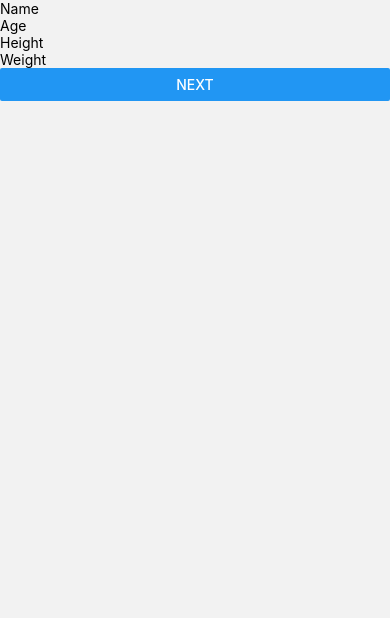
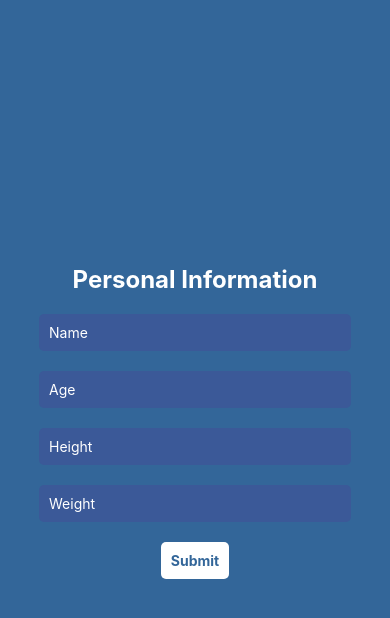
Before and after one commit to its-muhammed/Nutriflex, a React Native app in the folder weightlossApp/: screen /PersonalInfo in a window 390 px wide. Shown: the top 618 px of the page. Built offline with nearby package versions, Linux system fonts and the light colour scheme.

Commit message:
Updated the PersonalInfoScreen and did some updates on the backed folder

```diff
--- a/weightlossApp/screens/GenderScreen.js
+++ b/weightlossApp/screens/GenderScreen.js
@@ -20,11 +20,11 @@ function GenderScreen(){
       if (Gender === "") {
         alert("Please select your gender");
       } else {
-        const userdata_2 = { Gender };
+        const userData_1 = { Gender };
 
         const res = await axios.post(
           "http://192.168.236.242:5000/api/signInServer/Gender",
-          userdata_2,
+          userData_1,
           {
             headers: {
               "Content-type": "application/json"
--- a/weightlossApp/screens/PersonalInfoScreen.js
+++ b/weightlossApp/screens/PersonalInfoScreen.js
@@ -1,32 +1,125 @@
+import React, { useState } from 'react';
+import { View, TextInput, Button, Alert, StyleSheet, TouchableOpacity, Text, Dimensions } from 'react-native';
+import axios from 'axios';
+import { useNavigation } from '@react-navigation/native';
+import { SafeAreaView } from 'react-native-safe-area-context';
 
-import React, { useState } from 'react';
-import { View, TextInput, Button, Alert } from 'react-native';
+const { width, height } = Dimensions.get('window');
 
-const PersonalInfoScreen = ({ navigation }) => {
-  const [personalInfo, setPersonalInfo] = useState({
-    name: '',
-    age: '',
-    height: '',
-    weight: '',
-  });
+function PersonalInfoScreen() {
+  const navigation = useNavigation();
 
-  const handleNext = () => {
-    if (Object.values(personalInfo).some(field => !field)) {
-      Alert.alert('Please fill in all fields');
-      return;
+  const [name, setName] = useState('');
+  const [age, setAge] = useState('');
+  const [height, setHeight] = useState('');
+  const [weight, setWeight] = useState('');
+
+  const handlePersonalInfo = async () => {
+    const userdata_2 = {
+      name: name,
+      age: age,
+      height: height,
+      weight: weight,
+    };
+
+    try {
+      if (name === '' || age === '' || height === '' || weight === '') {
+        Alert.alert('Please fill all fields');
+      } else {
+        const res = await axios.post(
+          'http://192.168.236.242:5000/api/signInServer/PersonalInfo',
+          userdata_2,
+          {
+            headers: {
+              'Content-Type': 'application/json',
+            },
+          }
+        );
+        navigation.navigate('GoalSetting');
+      }
+    } catch (error) {
+      console.log('Error:', error);
     }
-    navigation.navigate('GoalSetting', { personalInfo });
   };
 
   return (
-    <View>
-      <TextInput placeholder="Name" value={personalInfo.name} onChangeText={name => setPersonalInfo({ ...personalInfo, name })} />
-      <TextInput placeholder="Age" value={personalInfo.age} onChangeText={age => setPersonalInfo({ ...personalInfo, age })} keyboardType="numeric" />
-      <TextInput placeholder="Height" value={personalInfo.height} onChangeText={height => setPersonalInfo({ ...personalInfo, height })} keyboardType="numeric" />
-      <TextInput placeholder="Weight" value={personalInfo.weight} onChangeText={weight => setPersonalInfo({ ...personalInfo, weight })} keyboardType="numeric" />
-      <Button title="Next" onPress={handleNext} />
-    </View>
+    <SafeAreaView style={styles.container}>
+      <View style={styles.content}>
+        <Text style={styles.title}>Personal Information</Text>
+        <TextInput
+          style={styles.input}
+          placeholder="Name"
+          placeholderTextColor="#ffffff"
+          value={name}
+          onChangeText={setName}
+        />
+        <TextInput
+          style={styles.input}
+          placeholder="Age"
+          placeholderTextColor="#ffffff"
+          keyboardType="numeric"
+          value={age}
+          onChangeText={setAge}
+        />
+        <TextInput
+          style={styles.input}
+          placeholder="Height"
+          placeholderTextColor="#ffffff"
+          keyboardType="numeric"
+          value={height}
+          onChangeText={setHeight}
+        />
+        <TextInput
+          style={styles.input}
+          placeholder="Weight"
+          placeholderTextColor="#ffffff"
+          keyboardType="numeric"
+          value={weight}
+          onChangeText={setWeight}
+        />
+        <TouchableOpacity style={styles.button} onPress={handlePersonalInfo}>
+          <Text style={styles.buttonText}>Submit</Text>
+        </TouchableOpacity>
+      </View>
+    </SafeAreaView>
   );
-};
+}
+
+const styles = StyleSheet.create({
+  container: {
+    flex: 1,
+    backgroundColor: '#336699',
+    justifyContent: 'center',
+    alignItems: 'center',
+  },
+  content: {
+    alignItems: 'center',
+    width: '80%',
+  },
+  title: {
+    fontSize: 24,
+    fontWeight: 'bold',
+    marginBottom: 20,
+    color: '#ffffff',
+  },
+  input: {
+    backgroundColor: '#3b5998',
+    width: '100%',
+    padding: 10,
+    borderRadius: 5,
+    marginBottom: 20,
+    color: '#ffffff',
+  },
+  button: {
+    backgroundColor: '#ffffff',
+    padding: 10,
+    borderRadius: 5,
+    alignItems: 'center',
+  },
+  buttonText: {
+    color: '#336699',
+    fontWeight: 'bold',
+  },
+});
 
 export default PersonalInfoScreen;
```
Also changed, not shown: 2 other files (tests, documents, lock files or other folders).
